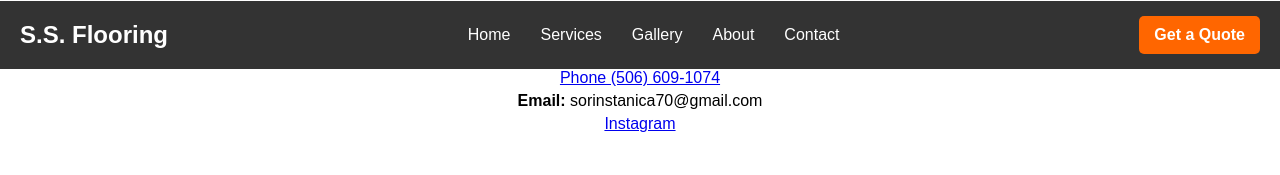
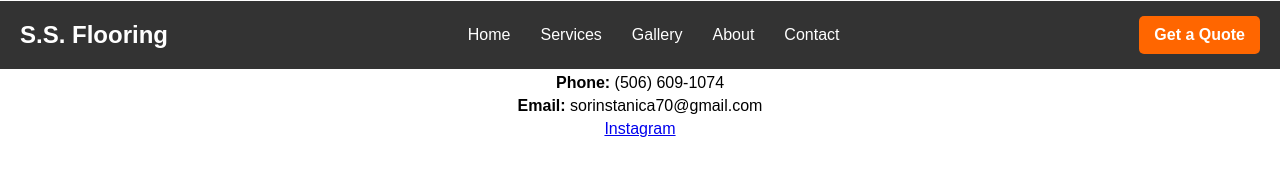
Before and after one commit to AlbertGStanica/SSFlooring, a plain HTML site: page quote.html in a window 1280 px wide. Shown: the part 123-298 px from the top of the page. Drawn offline with Linux system fonts and the light colour scheme.

Commit message:
Updated contact

```diff
--- a/quote.html
+++ b/quote.html
@@ -56,7 +56,7 @@
     </nav>
     <div id="container">
         <div class="contact-info">
-            <a href= “tel:+15066091074>Phone (506) 609-1074</a>
+            <p><strong>Phone:</strong> (506) 609-1074</p>
             <p><strong>Email:</strong> sorinstanica70@gmail.com</p>
             <a href="https://www.instagram.com/sorin_stanica_flooring/">Instagram</a>
         </div>
```
Also changed, not shown: contact.html (+0 -1 lines).
